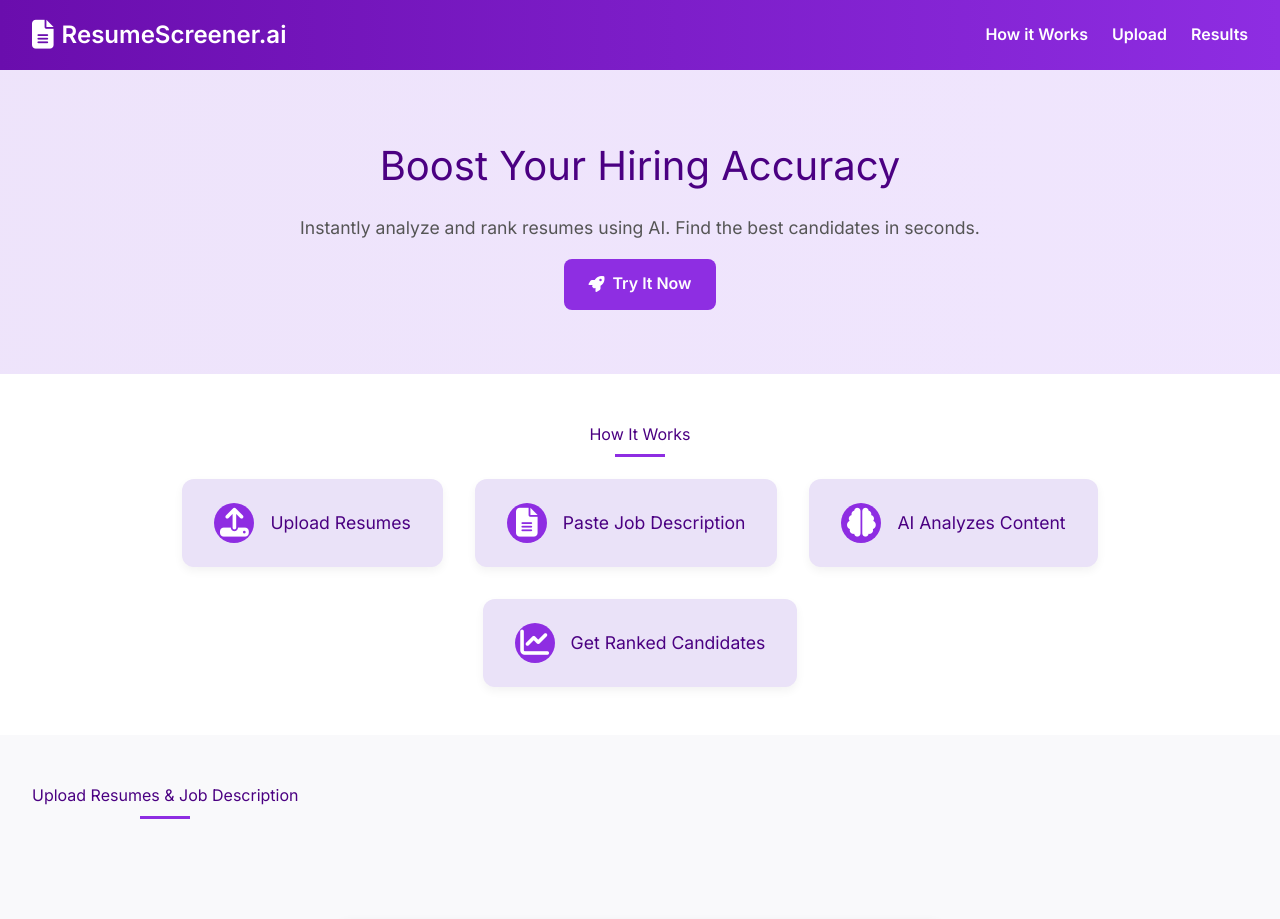
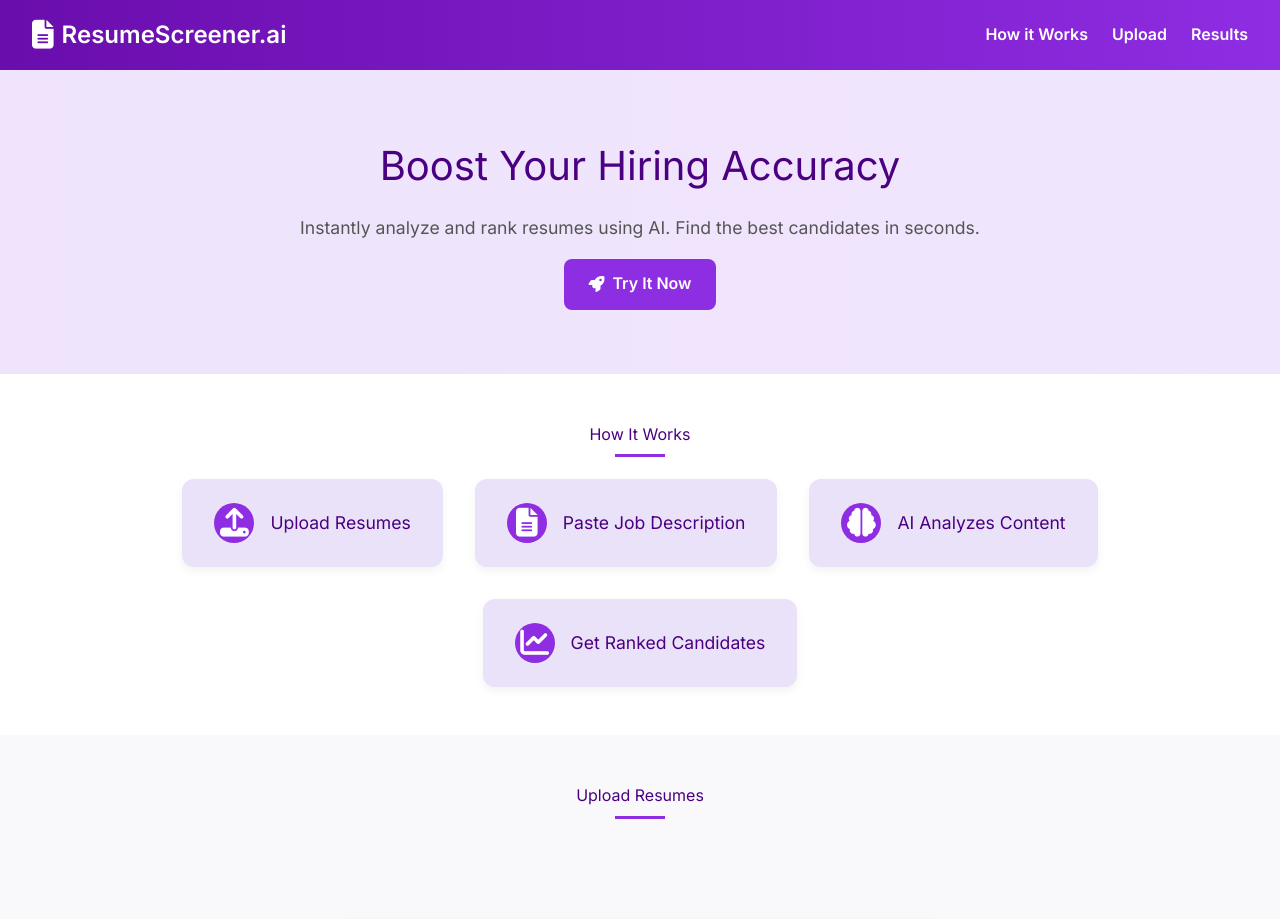
Before and after one commit to Sonikaelangovan/resume-screener-app, a Next.js app: page / in a window 1280 px wide. Shown: the top 919 px of the page. Built offline with nearby package versions, Linux system fonts and the light colour scheme.

Commit message:
Update index.js

```diff
--- a/src/pages/index.js
+++ b/src/pages/index.js
@@ -180,8 +180,8 @@
           </div>
         </div>
       </section>
-      <section className="upload-section" id="upload">
-      <h2>Upload Resumes & Job Description</h2>
+      <section className="upload-section" id="upload"><center>
+      <h2> Upload Resumes </h2></center>
       </section>
       <ResumeUpload />
 
```
